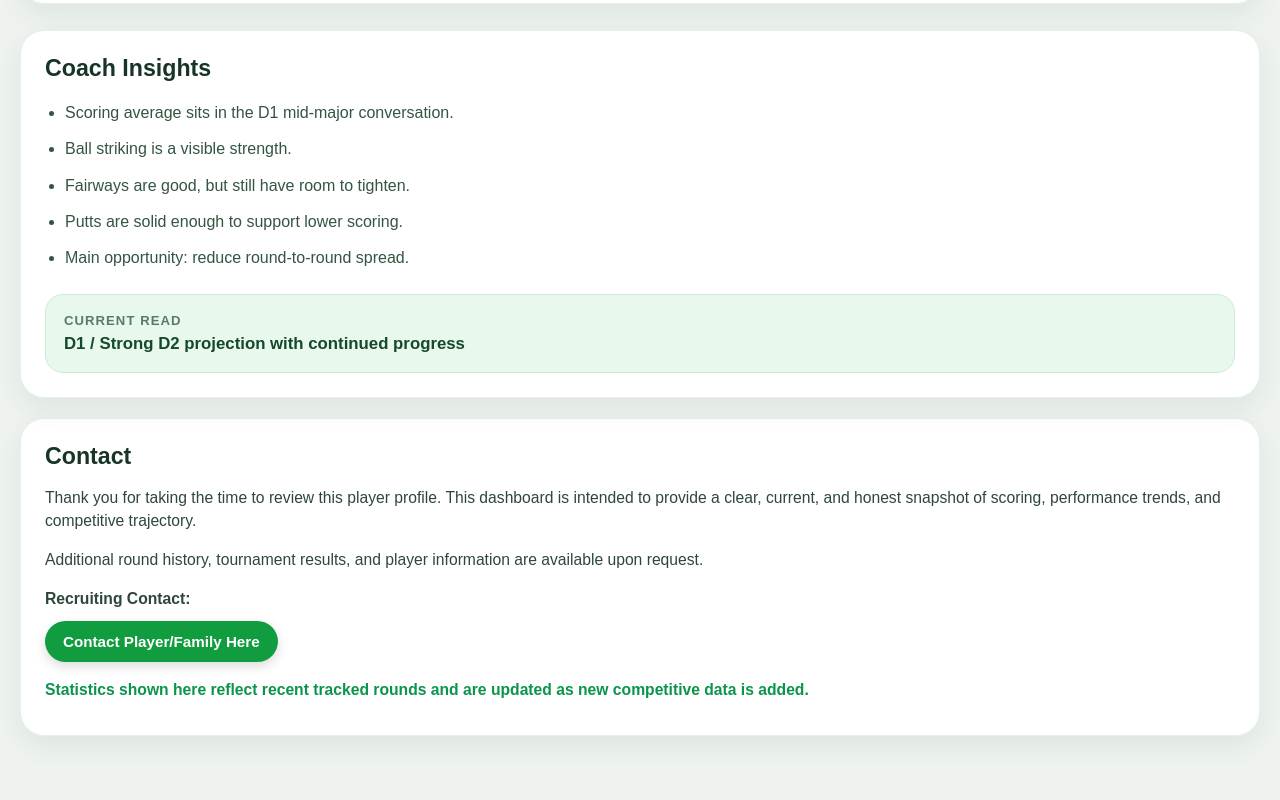
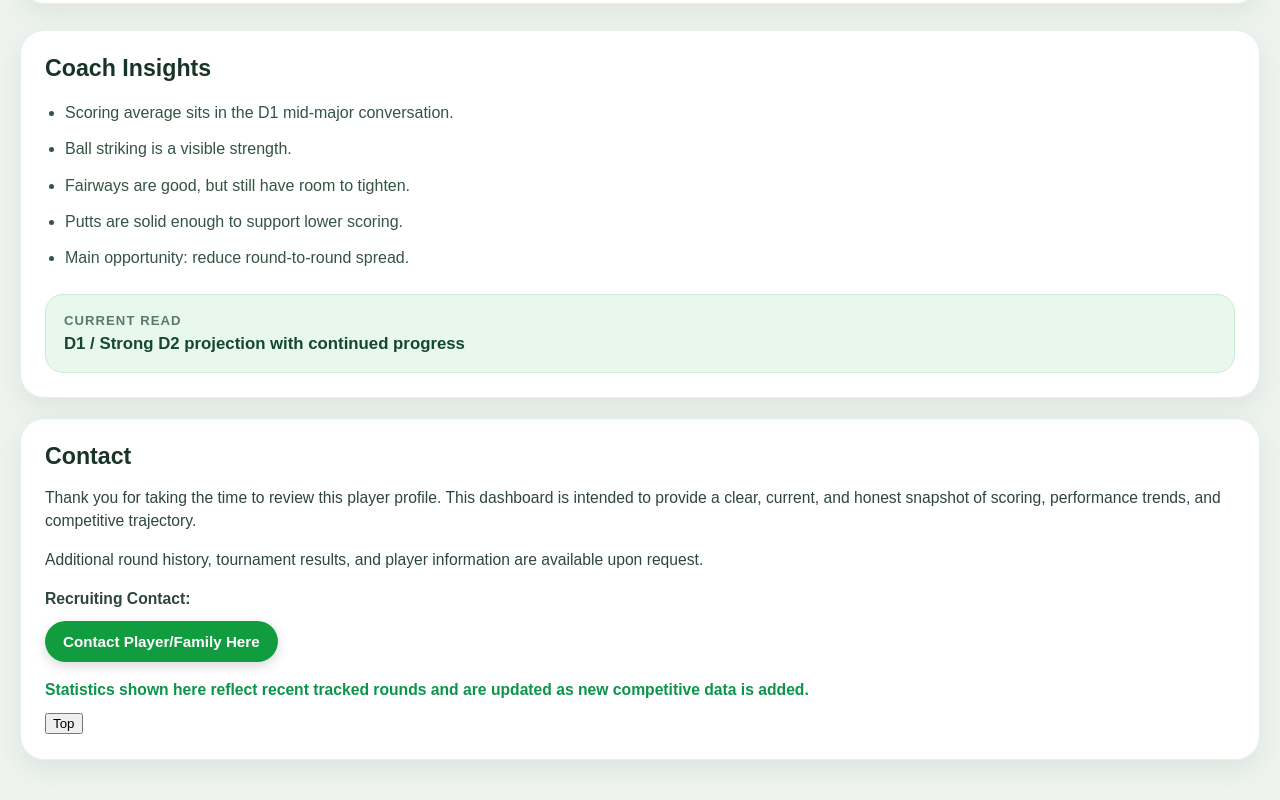
Before and after one commit to GLFstat/golf-stats-coach-dashboard, a plain HTML site: page index.html in a window 1280 px wide. Shown: the part 1907-2707 px from the top of the page. Before the commit the page ends 2683 px from the top, so only its background shows below. Drawn offline with nearby package versions, Linux system fonts and the light colour scheme; no server answers.

```diff
--- a/index.html
+++ b/index.html
@@ -280,6 +280,11 @@
    <p class="contact-note">
   Statistics shown here reflect recent tracked rounds and are updated as new competitive data is added.
 </p>
+
+<div class="top-btn-wrap">
+  <button id="backToTopBtn" class="top-btn" type="button">Top</button>
+</div>
+
   </div>
 </section>
 
```
